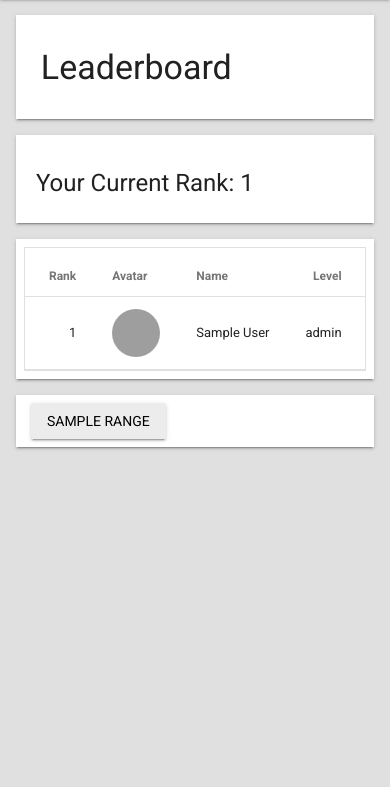
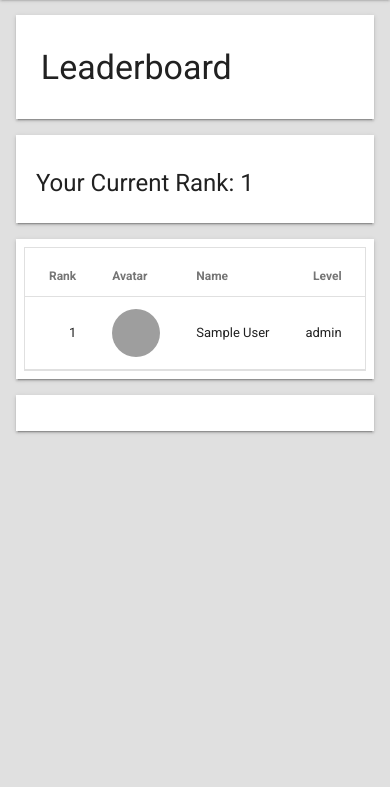
Before and after one commit to h-chauhan/mist2017, a Django app: template templates/player/list.html in a window 390 px wide. Shown: the part 57-844 px from the top of the page. Run offline with Django 3.2, Linux system fonts and the light colour scheme; data comes from the database, SQL or seed files in the repository; both versions use the stored data as it was after the commit; tables that the repository leaves empty hold one stand-in row (values such as "Sample post"); the template is opened without the code that fills it: values that come from a table or form of the project are taken from there, most other values are stand-ins (such as "Sample title", 1, 10 or a date in 2020); some libraries are stand-ins or nearby versions; grey boxes are pictures that could not be loaded.

Commit message:
mobilepag

```diff
--- a/player/views.py
+++ b/player/views.py
@@ -49,7 +49,7 @@ def playerList(request):
         elif player_list.number <= player_list.paginator.num_pages - 2:
             r = range(player_list.number-2, player_list.number+3)
         else:
-            r = range(player_list.number-4, player_list.number+1)
+            r = range(player_list.paginator.num_pages-4, player_list.paginator.num_pages+1)
 
     context = {
         'player': player,
--- a/templates/player/list.html
+++ b/templates/player/list.html
@@ -92,7 +92,7 @@
                 </div>
 
                 <div class="mdl-color--white mdl-shadow--2dp mdl-cell mdl-cell--12-col mdl-grid">
-                    <div class="pagination">
+                    <div class="pagination" style="margin:0 auto">
                         <span class="step-links">
                             {% if player_list.has_previous %}
                                 <button class="mdl-button mdl-js-button mdl-button--raised mdl-js-ripple-effect" onclick="location.href='?page=1';">
@@ -104,7 +104,7 @@
                                 </button>
                             {% endif %}
                                   &nbsp;
-                            <span class="current">
+                            <span class="current mdl-cell--hide-phone">
                                {% for i in range %}
                                          {% if i == player_list.number %}
                                             <button class="mdl-button mdl-js-button mdl-button--raised mdl-js-ripple-effect mdl-button--colored" onclick="location.href='?page={{ i }}';">
```
Also changed, not shown: db.sqlite3.
